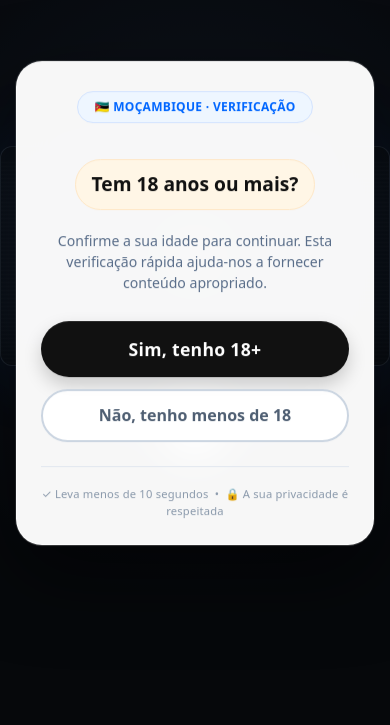
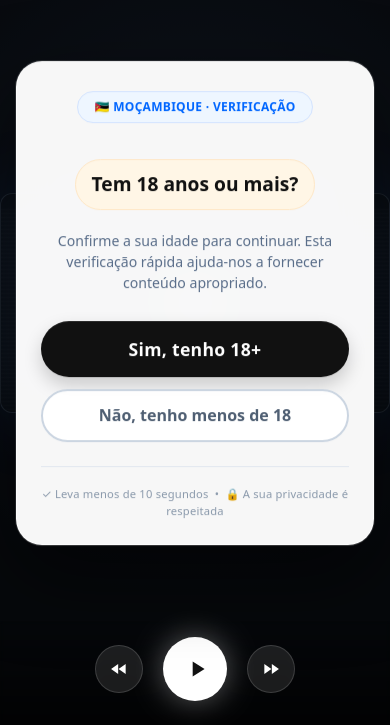
Before and after one commit to dailytrends1/wizzymain, a plain HTML site: page index.html in a window 390 px wide. Shown: the part 119-844 px from the top of the page. Drawn offline with Linux system fonts and the light colour scheme.

Commit message:
Refactor player controls to be fixed at the bottom

```diff
--- a/index.html
+++ b/index.html
@@ -63,6 +63,7 @@
       box-shadow: 0 0 80px rgba(0, 100, 255, 0.12), inset 0 0 60px rgba(0, 0, 0, 0.6);
       border: 1px solid rgba(255, 255, 255, 0.06);
       overflow: hidden;
+      flex-shrink: 0;
     }
 
     /* Animated shimmer lines to simulate video */
@@ -117,22 +118,26 @@
       opacity: 0.9;
     }
 
-    /* Player controls bar (back, play, forward) */
+    /* ============ PLAYER CONTROLS — FIXED TO BOTTOM ============ */
     .player-controls {
-      position: relative;
-      z-index: 3;
+      position: fixed;
+      bottom: 0;
+      left: 0;
+      right: 0;
+      z-index: 50;
       display: flex;
       align-items: center;
       justify-content: center;
       gap: 28px;
-      padding: 1rem 2rem 2rem;
+      padding: 1.2rem 2rem 1.8rem;
       width: 100%;
-      max-width: 900px;
+      background: linear-gradient(to top, rgba(0, 0, 0, 0.7) 0%, transparent 100%);
+      backdrop-filter: blur(2px);
     }
 
     .ctrl-btn {
-      background: rgba(255, 255, 255, 0.07);
-      border: 1px solid rgba(255, 255, 255, 0.12);
+      background: rgba(255, 255, 255, 0.1);
+      border: 1px solid rgba(255, 255, 255, 0.15);
       color: #fff;
       width: 56px;
       height: 56px;
@@ -142,13 +147,13 @@
       justify-content: center;
       cursor: pointer;
       transition: all 0.25s ease;
-      backdrop-filter: blur(4px);
+      backdrop-filter: blur(6px);
       flex-shrink: 0;
     }
 
     .ctrl-btn:hover {
-      background: rgba(255, 255, 255, 0.16);
-      border-color: rgba(255, 255, 255, 0.35);
+      background: rgba(255, 255, 255, 0.22);
+      border-color: rgba(255, 255, 255, 0.4);
       transform: scale(1.08);
     }
 
@@ -168,7 +173,7 @@
       height: 72px;
       background: #fff;
       border: none;
-      box-shadow: 0 0 30px rgba(255, 255, 255, 0.3);
+      box-shadow: 0 0 30px rgba(255, 255, 255, 0.35);
     }
 
     .ctrl-btn.main-play svg {
@@ -180,7 +185,7 @@
 
     .ctrl-btn.main-play:hover {
       background: #e8edf5;
-      box-shadow: 0 0 45px rgba(255, 255, 255, 0.5);
+      box-shadow: 0 0 50px rgba(255, 255, 255, 0.6);
       transform: scale(1.1);
     }
 
@@ -349,20 +354,20 @@
     /* responsive */
     @media (max-width: 600px) {
       .video-screen {
-        margin: 1.2rem 1rem;
+        margin: 1rem;
         border-radius: 12px;
       }
       .player-controls {
         gap: 20px;
-        padding: 0.5rem 1rem 1.5rem;
+        padding: 1rem 1rem 1.5rem;
       }
       .ctrl-btn {
         width: 48px;
         height: 48px;
       }
       .ctrl-btn.main-play {
-        width: 62px;
-        height: 62px;
+        width: 64px;
+        height: 64px;
       }
       .ctrl-btn svg {
         width: 20px;
@@ -409,8 +414,9 @@
         </svg>
       </div>
     </div>
+  </div>
 
-    <!-- Player controls: back, play, forward -->
+  <!-- ============ PLAYER CONTROLS — FIXED TO BOTTOM ============ -->
   <div class="player-controls">
     <!-- Back / rewind -->
     <button class="ctrl-btn" id="backBtn" aria-label="Retroceder">
@@ -432,7 +438,6 @@
         <path d="M13 6v12l8.5-6L13 6zM4 18l8.5-6L4 6v12z"/>
       </svg>
     </button>
-    </div>
   </div>
 
   <!-- ============ AGE VERIFICATION CARD (OVERLAY) ============ -->
```
Lines whose indentation alone changed are shown as unchanged.
